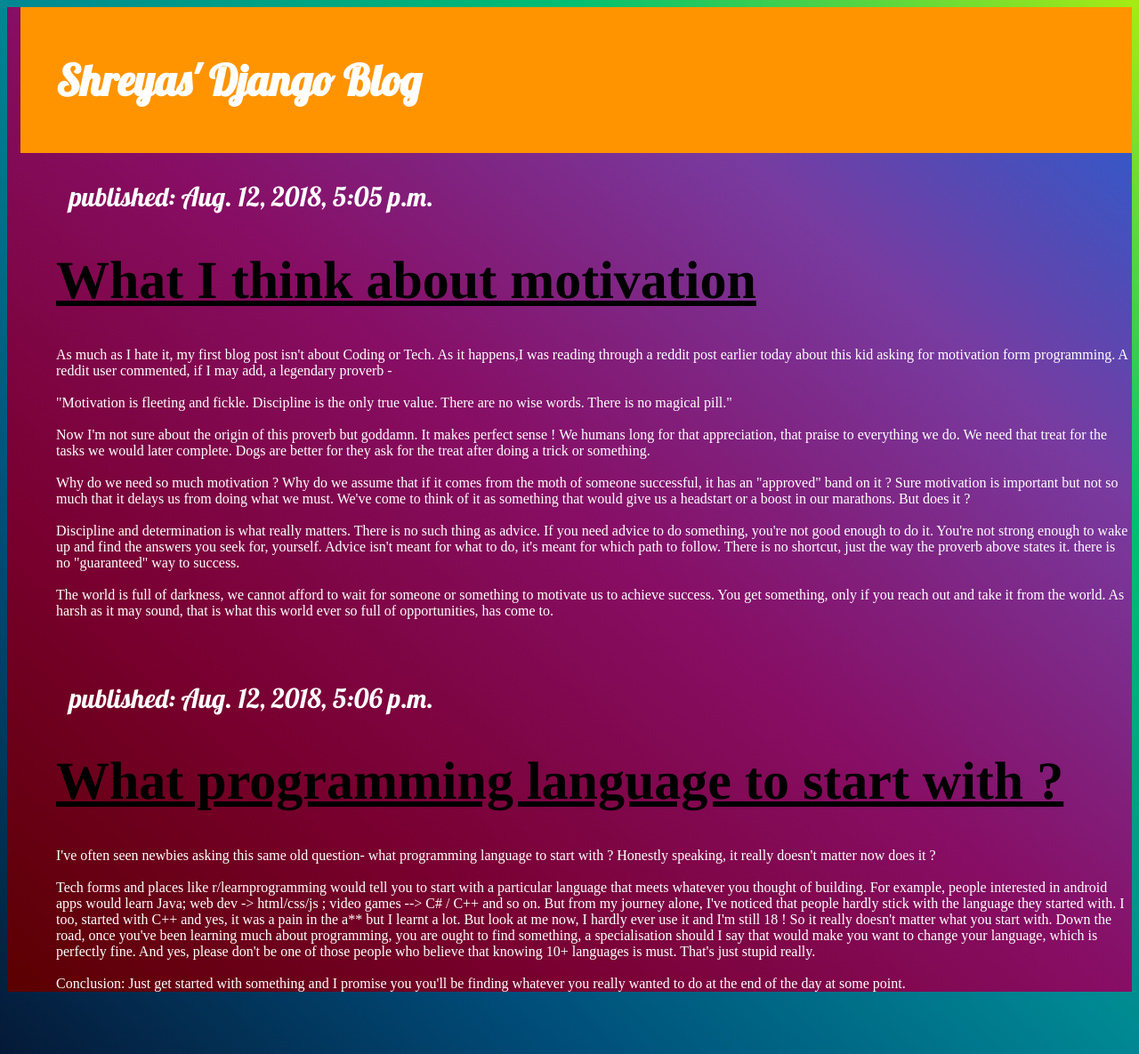
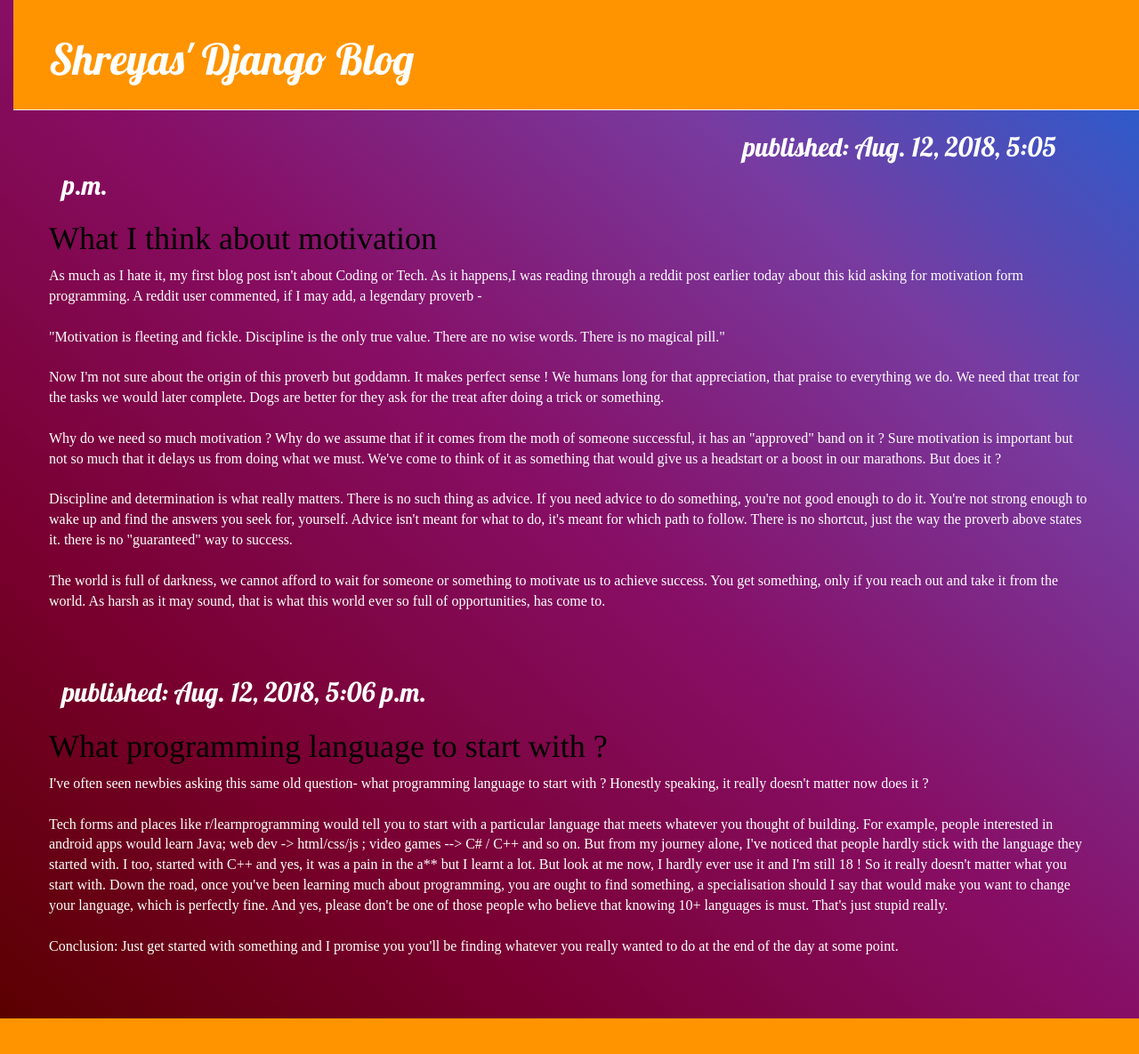
Before and after one commit to shreybs/DjangoBlog, a Django app: page / in a window 1280 px wide. Shown: the whole page at 89% size. After the commit the page ends 1145 px from the top, so only its background shows below. Run offline with Django 3.2, Linux system fonts and the light colour scheme; data comes from the database, SQL or seed files in the repository; some libraries are stand-ins or nearby versions.

Commit message:
More CSS

```diff
--- a/blogTool/templates/blog/post_list.html
+++ b/blogTool/templates/blog/post_list.html
@@ -2,19 +2,20 @@
 <html>
     <head>
         <title>A Django blog</title>
-
+        <link rel="stylesheet" href="//maxcdn.bootstrapcdn.com/bootstrap/3.2.0/css/bootstrap.min.css">
+        <link rel="stylesheet" href="//maxcdn.bootstrapcdn.com/bootstrap/3.2.0/css/bootstrap-theme.min.css">
         <link rel="stylesheet" href="{% static 'css/blog.css' %}">
         <link href="//fonts.googleapis.com/css?family=Lobster&subset=latin,latin-ext" rel="stylesheet" type="text/css">
 
     </head>
     <body style="background-image: linear-gradient(to right top, #5b0000, #790030, #870e65, #783ba0, #1a63d6); padding-left: 15px; font-family: 'Lobster'; color: rgb(255, 255, 255); font-size: 30px;">
-        <div class="page-header">
+        <div class="page-header" style="color:white;">
             <h1><a href="/">Shreyas' Django Blog</a></h1>
         </div>
 
         <div class="content container">
                 <div class="row">
-                    <div class="col-md-8" ></div>
+                    <div class="col-md-8" style="color:white;"></div>
                         {% for post in posts %}
                             <div class="post">
                                 <div class="date">
```
